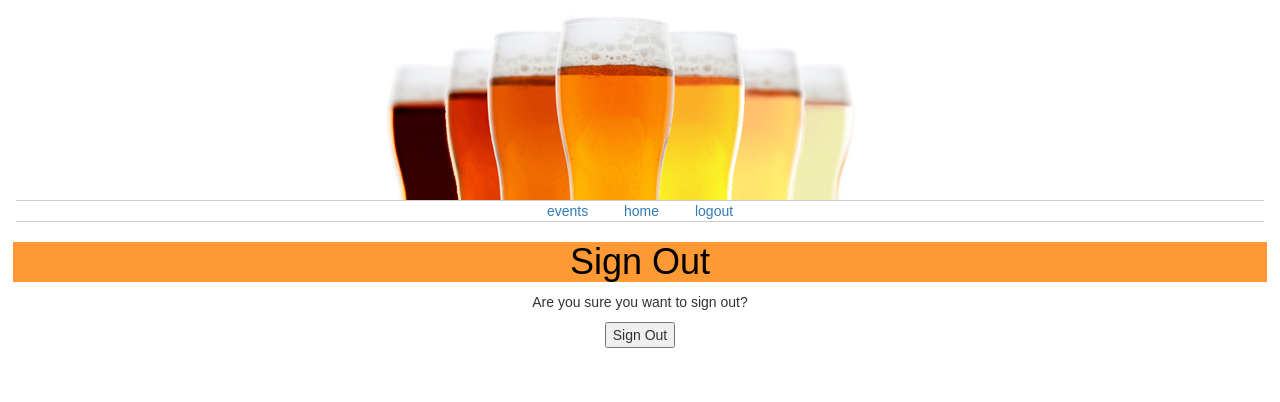
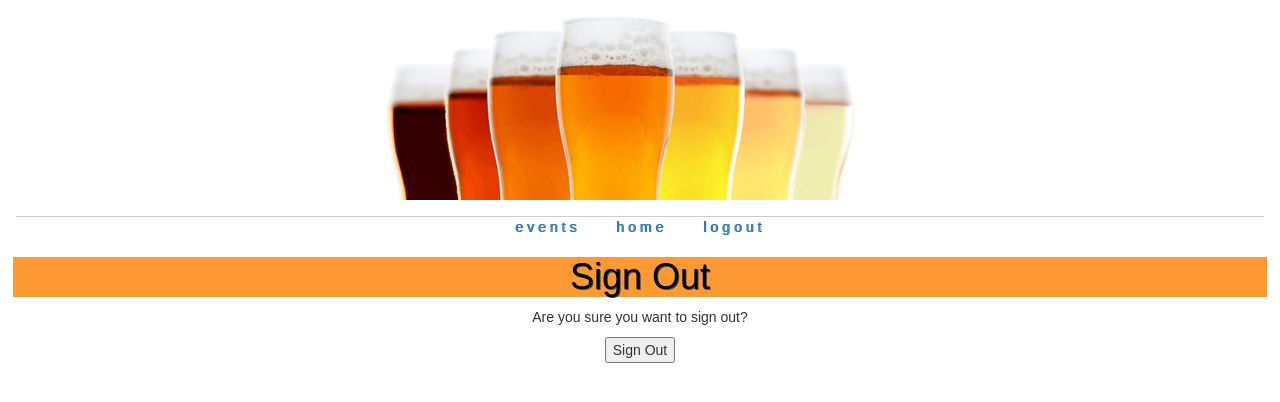
Before and after one commit to scotplum/beerclub, a Django app: page /accounts/logout/ in a window 1280 px wide. Shown: the top 402 px of the page. Run offline with Django 3.2, Linux system fonts and the light colour scheme; a user stored in the database is signed in; some libraries are stand-ins or nearby versions.

Commit message:
Add api call to brewerydb for retrieving a single beer.  Also changed a lot of the design for templates in the commit.

```diff
--- a/home/forms.py
+++ b/home/forms.py
@@ -17,5 +17,5 @@ class findbeerForm(forms.Form):
         self.helper.form_method = 'post'
         self.helper.form_action = 'findbeer/'
 
-        self.helper.add_input(Submit('submit', 'Add Beer'))
+        self.helper.add_input(Submit('submit', 'Beer'))
         super(findbeerForm, self).__init__(*args, **kwargs)
--- a/home/urls.py
+++ b/home/urls.py
@@ -6,7 +6,9 @@ app_name = 'home'
 
 urlpatterns = [
 	#ex: /findbeer/
-	url(r'^findbeer/', views.findbeer, name='findbeer'),
+	url(r'^findbeer/$', views.findbeer, name='findbeer'),
+	#ex: /findbeer/ID9EJ3/
+	url(r'^findbeer/(?P<bdb_id>[A-Za-z0-9]+)/$', views.beer, name='beer'),
 	# ex: /
-	url(r'^', views.index, name='home'),
+	url(r'^$', views.index, name='home'),
 ]
--- a/templates/beerclub/account/base.html
+++ b/templates/beerclub/account/base.html
@@ -1 +1,44 @@
-{% extends "base.html" %}
+<!DOCTYPE html>
+<html lang="en-US">
+    <head>
+        <title>The OK Beer Taster - {% block title %}Welcome!{% endblock title %}</title>
+        <meta charset="uft-8">
+        <meta name="description" content="beerclub come soon..">
+        <meta name="author" content="Scott Plumbtree">
+        <meta name="viewport" content="width=device-width, initial-scale=1">
+        <link rel="stylesheet" href="https://www.w3schools.com/lib/w3.css">
+		<link rel="stylesheet" href="/lib/w3-colors-food.css">
+        <script src="https://www.w3schools.com/lib/w3.js"></script>
+		<link href="//netdna.bootstrapcdn.com/bootstrap/3.0.0/css/bootstrap.min.css" rel="stylesheet" />
+        {% load static %}
+        <link rel="stylesheet" href={% static "beerclub/style.css" %}>
+    </head>
+
+    <body>
+        <div class="w3-center w3-container w3-mobile">
+            <div id="content" class="w3-display-container w3-hover-grayscale">
+                {% block topbar %}
+                <div class="w3-border-bottom">
+				{% if brewery.images.medium  %}
+				<a href="{{ brewery.website }}" class="w3-padding-4"><img class="w3-image w3-margin-bottom" style="width:100% max-width:600px" src="{{ brewery.images.medium }}"></a>
+				{% else %}
+				<img src={% static "beerclub/beer_colors.jpg" %} class="w3-image w3-margin-bottom" style="width:100% max-width:600px" alt="beerclub">
+				{% endif %}
+				</div>
+				 {% if request.user.is_authenticated %}
+				<div class="w3-center w3-padding-0">
+				<a href="/home/" class="w3-padding w3-wide" style="text-shadow:1px 0 0">events</a>
+				<a href="/home/" class="w3-padding w3-wide" style="text-shadow:1px 0 0">home</a>
+				<a href="/accounts/logout/" class="w3-padding w3-wide" style="text-shadow:1px 0 0">logout</a>
+				</div>
+				{% endif %}
+                {% endblock topbar %}
+            </div>
+		</div>
+		<div id="content">
+		{% block content %}
+		{% endblock content %}
+		</div>
+    </body>
+
+</html>
--- a/templates/beerclub/account/logout.html
+++ b/templates/beerclub/account/logout.html
@@ -7,7 +7,7 @@
 {% block content %}
 <div class="w3-center w3-mobile">
 <div class="w3-beer">
-<h1>{% trans "Sign Out" %}</h1>
+<h1 class="w3-animate-left" style="text-shadow:1px 1px 0 #444">{% trans "Sign Out" %}</h1>
 </div>
 <p>{% trans 'Are you sure you want to sign out?' %}</p>
 
--- a/templates/beerclub/base.html
+++ b/templates/beerclub/base.html
@@ -19,13 +19,17 @@
             <div id="content" class="w3-display-container w3-hover-grayscale">
                 {% block topbar %}
                 <div class="w3-border-bottom">
-				 <img src={% static "beerclub/beer_colors.jpg" %} class="w3-image w3-padding-bottom" style="width:100% max-width:600px" alt="beerclub">
+				{% if brewery.images.medium  %}
+				<a href="{{ brewery.website }}" class="w3-padding-4"><img class="w3-image w3-margin-bottom" style="width:100% max-width:600px" src="{{ brewery.images.medium }}"></a>
+				{% else %}
+				<img src={% static "beerclub/beer_colors.jpg" %} class="w3-image w3-margin-bottom" style="width:100% max-width:600px" alt="beerclub">
+				{% endif %}
 				</div>
 				 {% if request.user.is_authenticated %}
-				<div class="w3-center w3-padding-4 w3-border-bottom">
-				<a href="/home/" class="w3-padding">events</a>
-				<a href="/home/" class="w3-padding">home</a>
-				<a href="/accounts/logout/" class="w3-padding">logout</a>
+				<div class="w3-center w3-padding-0">
+				<a href="/home/" class="w3-padding w3-wide" style="text-shadow:1px 0 0">events</a>
+				<a href="/home/" class="w3-padding w3-wide" style="text-shadow:1px 0 0">home</a>
+				<a href="/accounts/logout/" class="w3-padding w3-wide" style="text-shadow:1px 0 0">logout</a>
 				</div>
 				{% endif %}
                 {% endblock topbar %}
--- a/templates/beerclub/home/findbeer.html
+++ b/templates/beerclub/home/findbeer.html
@@ -7,7 +7,7 @@
 
 <div class="w3-mobile w3-center">
 	<div class="w3-beer w3-container w3-border">
-		<h3 class="w3-animate-left">Select The Right One</h3>
+		<h3 class="w3-animate-left" style="text-shadow:1px 1px 0 #444">Select The Right One</h3>
 	</div>
 	<div class="w3-container w3-padding">
 		<div class="w3-center w3-container">
@@ -16,7 +16,7 @@
 				{% for brewitems in beer.breweries %}
 					{% for k, v in brewitems.items %}
 						{% if k == "nameShortDisplay" %}
-						<div><a href="/home/findbeer/{{ beer.id }}" class="w3-padding-4">{{ beer.nameDisplay }} by {{ v }}</a></div>
+						<div><a href="/home/findbeer/{{ beer.id }}/" class="w3-padding-4">{{ beer.nameDisplay }} by {{ v }}</a></div>
 						{% endif %}
 					{% endfor %}
 				{% endfor %}
--- a/templates/beerclub/welcome/index.html
+++ b/templates/beerclub/welcome/index.html
@@ -5,7 +5,7 @@
 {% block content %}
 <div class="w3-mobile w3-center">
 	<div class="w3-beer">
-	    <h1>The OK Beer Taster</h1>
+	    <h1 class="w3-animate-left" style="text-shadow:1px 1px 0 #444">The OK Beer Taster</h1>
 	</div>
 	<div class="w3-padding-8">
 	<li style="list-style:none;"><a href="/home/" class="w3-hover-opacity w3-hover-yellow">I am already an OK Beer Taster</a></li>
```
Also changed, not shown: home/views.py (+18 -1 lines), templates/beerclub/home/beer.html (added, +24 -0 lines), templates/beerclub/home/index.html (+9 -6 lines), db.sqlite3, 3 other files.
